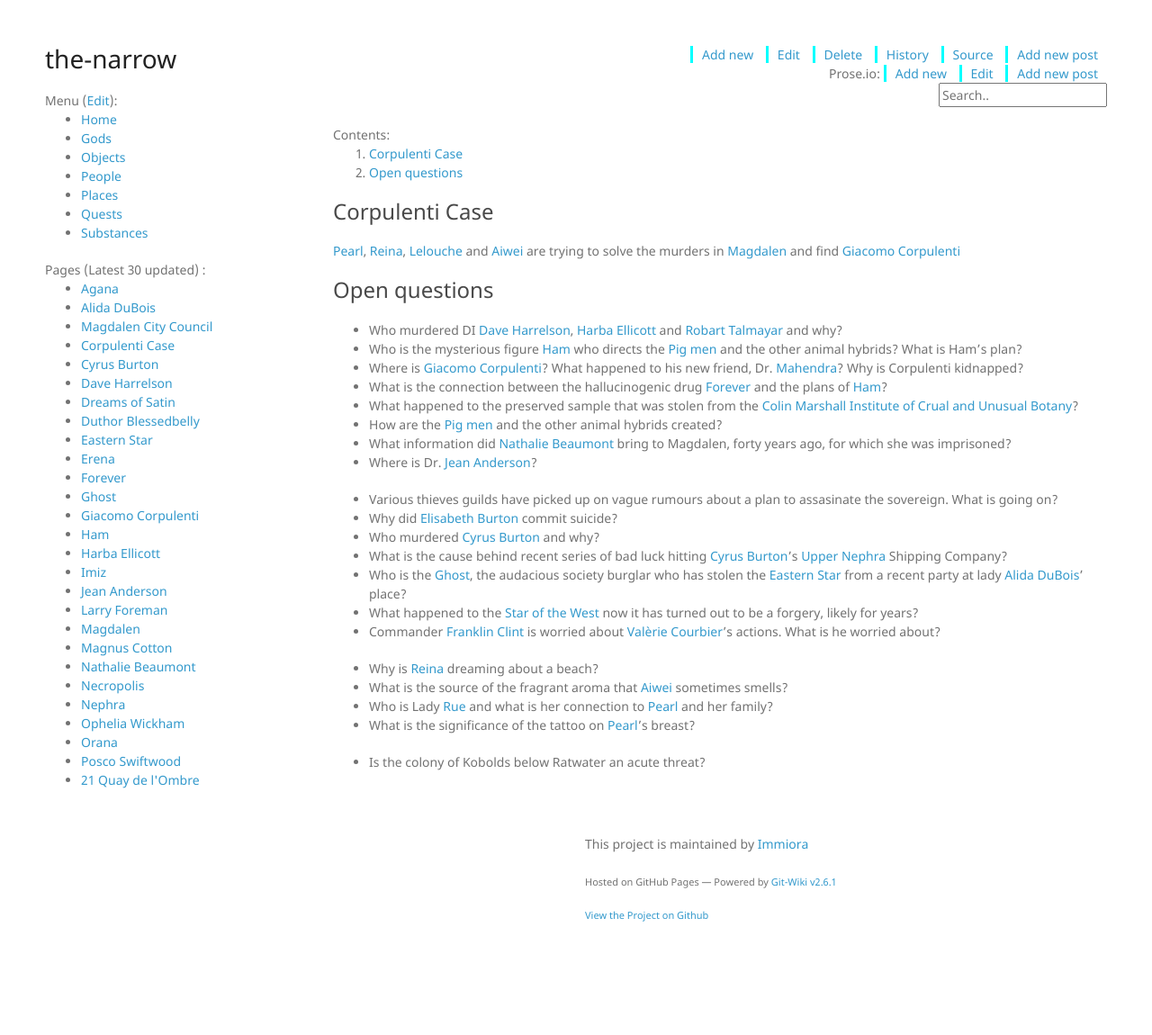
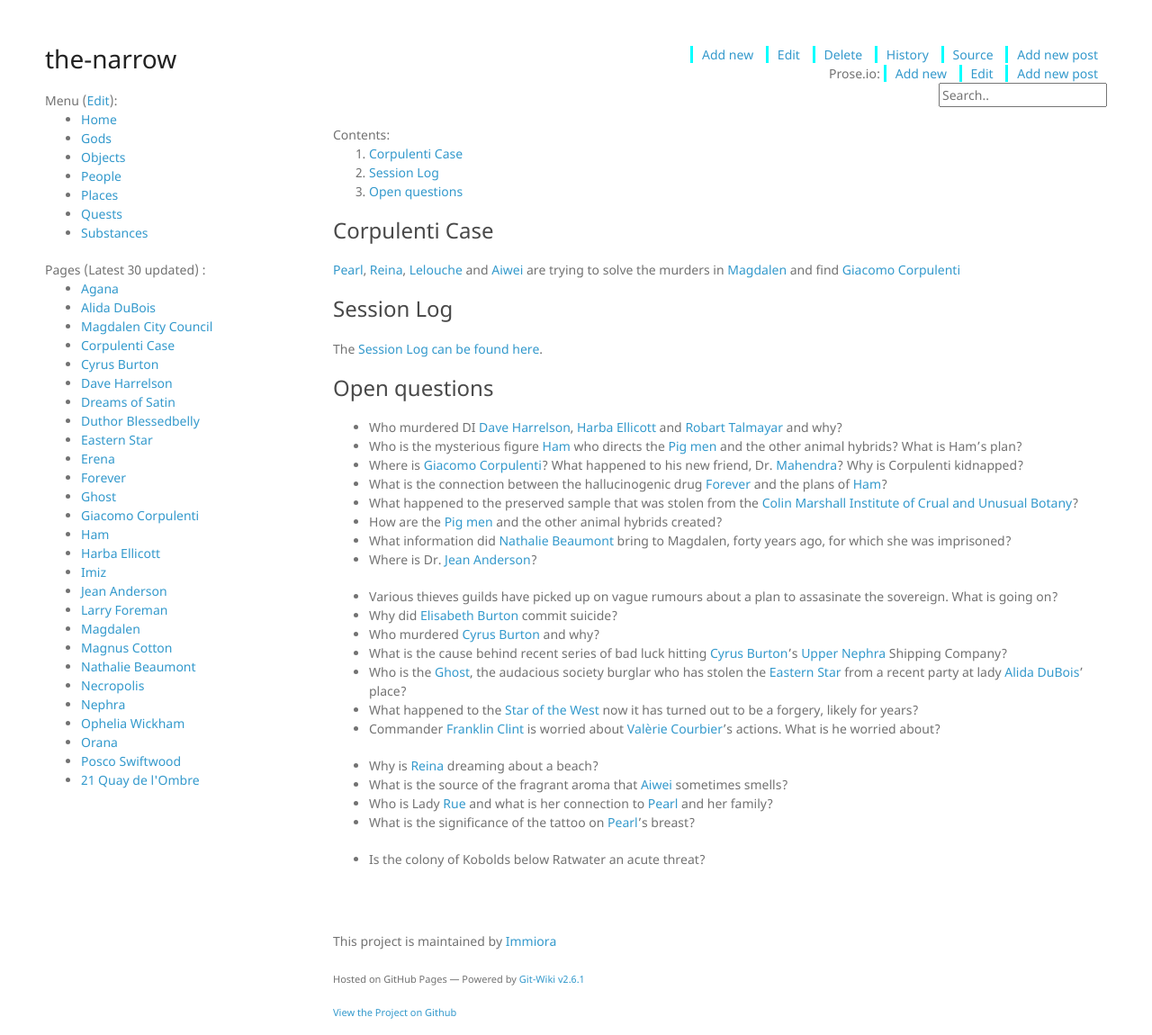
Before and after one commit to Immiora/the-narrow, a Jekyll site: the page built from wiki/quests/CorpulentiCase.md, in a window 1280 px wide. Shown: the whole page at 90% size. Built offline with Jekyll 4.4.1, drawn with Linux system fonts in a browser that asks for light colours; nearby versions of some CDN libraries; before the commit the page ends 1042 px from its top, so only the background shows below that.

Commit message:
Update CorpulentiCase.md

```diff
--- a/wiki/quests/CorpulentiCase.md
+++ b/wiki/quests/CorpulentiCase.md
@@ -7,6 +7,10 @@ categories: quests
 ### Corpulenti Case
 
 [Pearl](PearlLeRoux), [Reina](ReinaEmberblower), [Lelouche](LeloucheKairon) and [Aiwei](AiweiLuTen) are trying to solve the murders in [Magdalen](Magdalen) and find [Giacomo Corpulenti](GiacomoCorpulenti)
+
+### Session Log
+
+The [Session Log can be found here](SessionLog).
 
 ### Open questions
 
```
